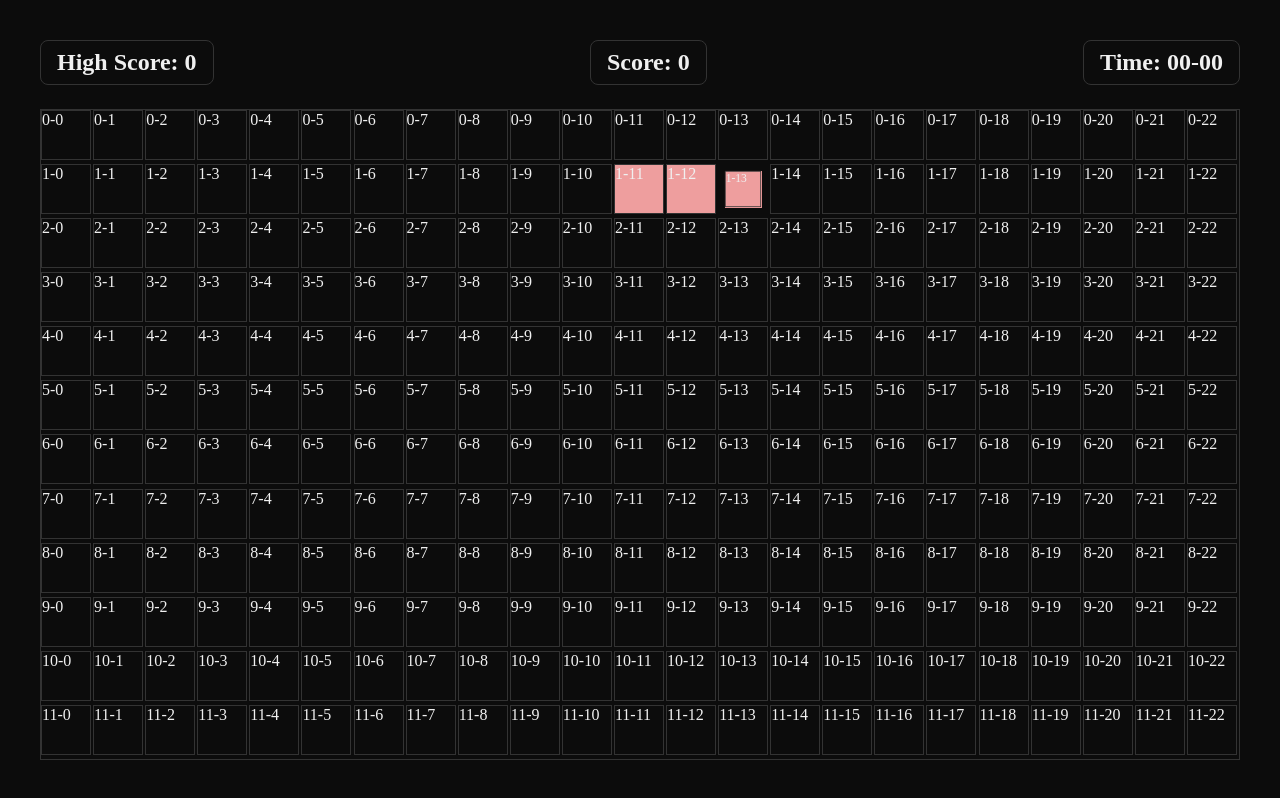
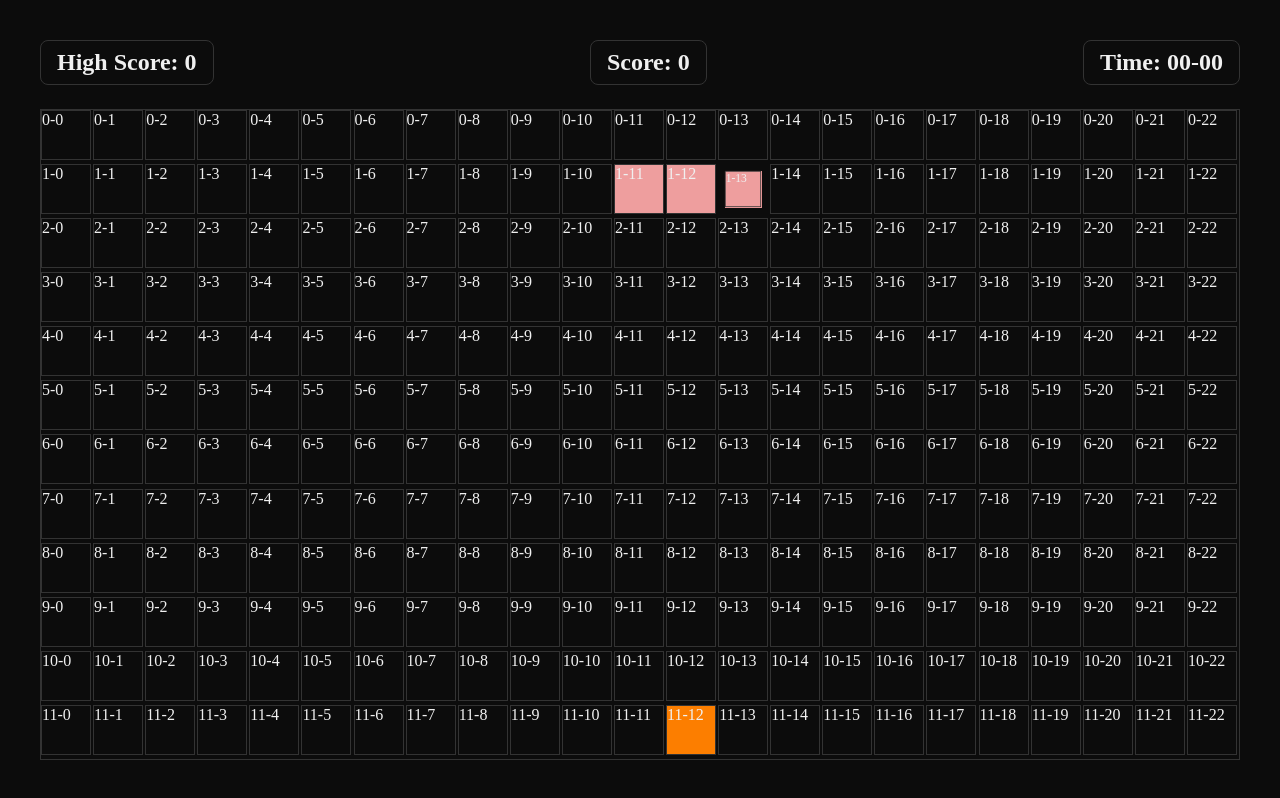
Before and after one commit to Krish480/Snake_Game, a plain HTML site: page index.html in a window 1280 px wide. Drawn offline with nearby package versions, Linux system fonts and the light colour scheme.

Commit message:
create food bg color

```diff
--- a/style.css
+++ b/style.css
@@ -18,6 +18,7 @@ body {
     /* Background Colors */
     --bg-primart-color: #0c0c0c;
     --bg-fill-color: rgb(238, 158, 158);
+    --bg-food-color: rgb(252, 126, 0);
 
     /* Text Color */
 
@@ -88,3 +89,7 @@ section .infos{
 .fill{
     background-color: var(--bg-fill-color);
 }
+
+.food{
+    background-color: var(--bg-food-color);
+}
```
